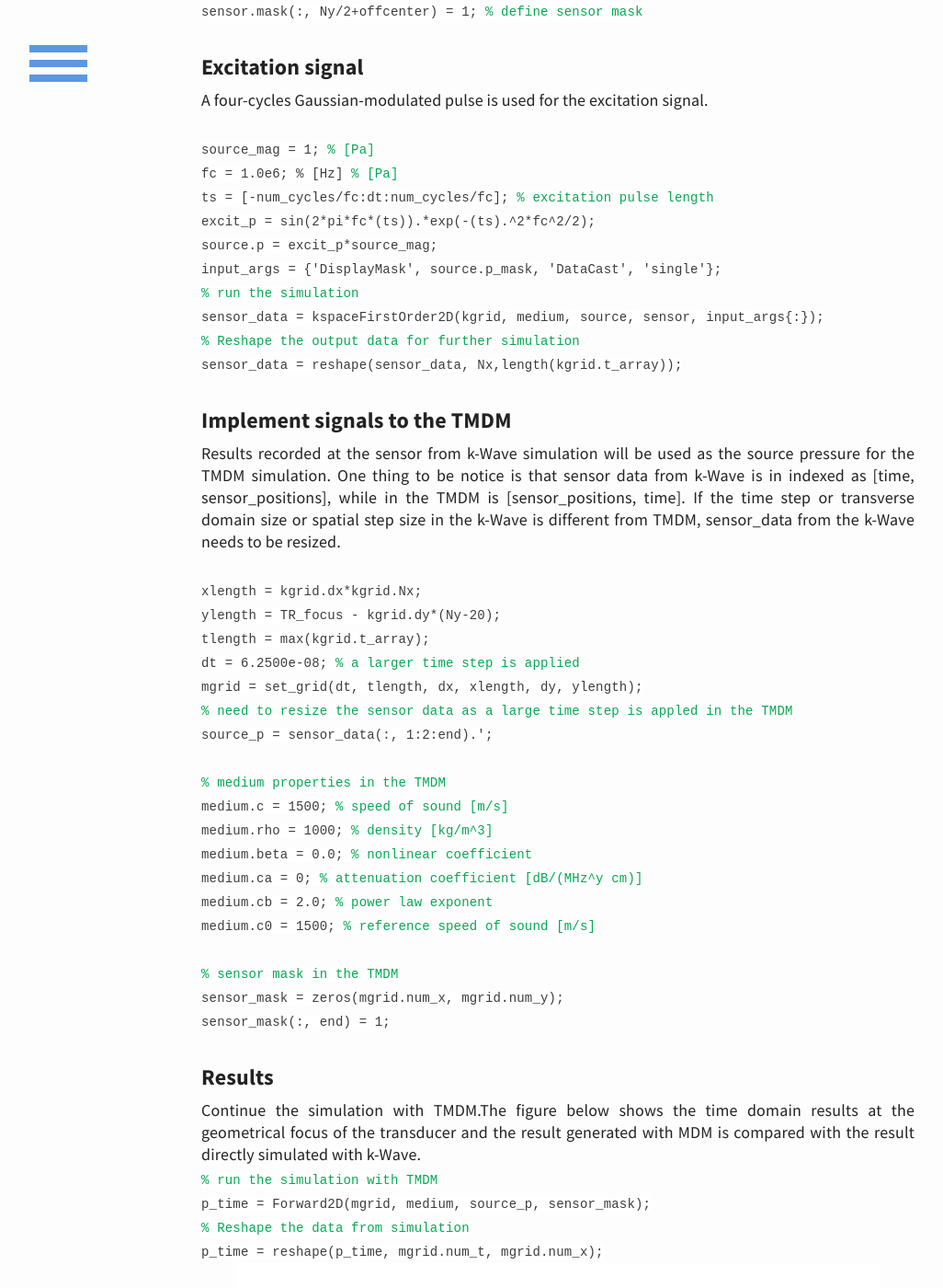
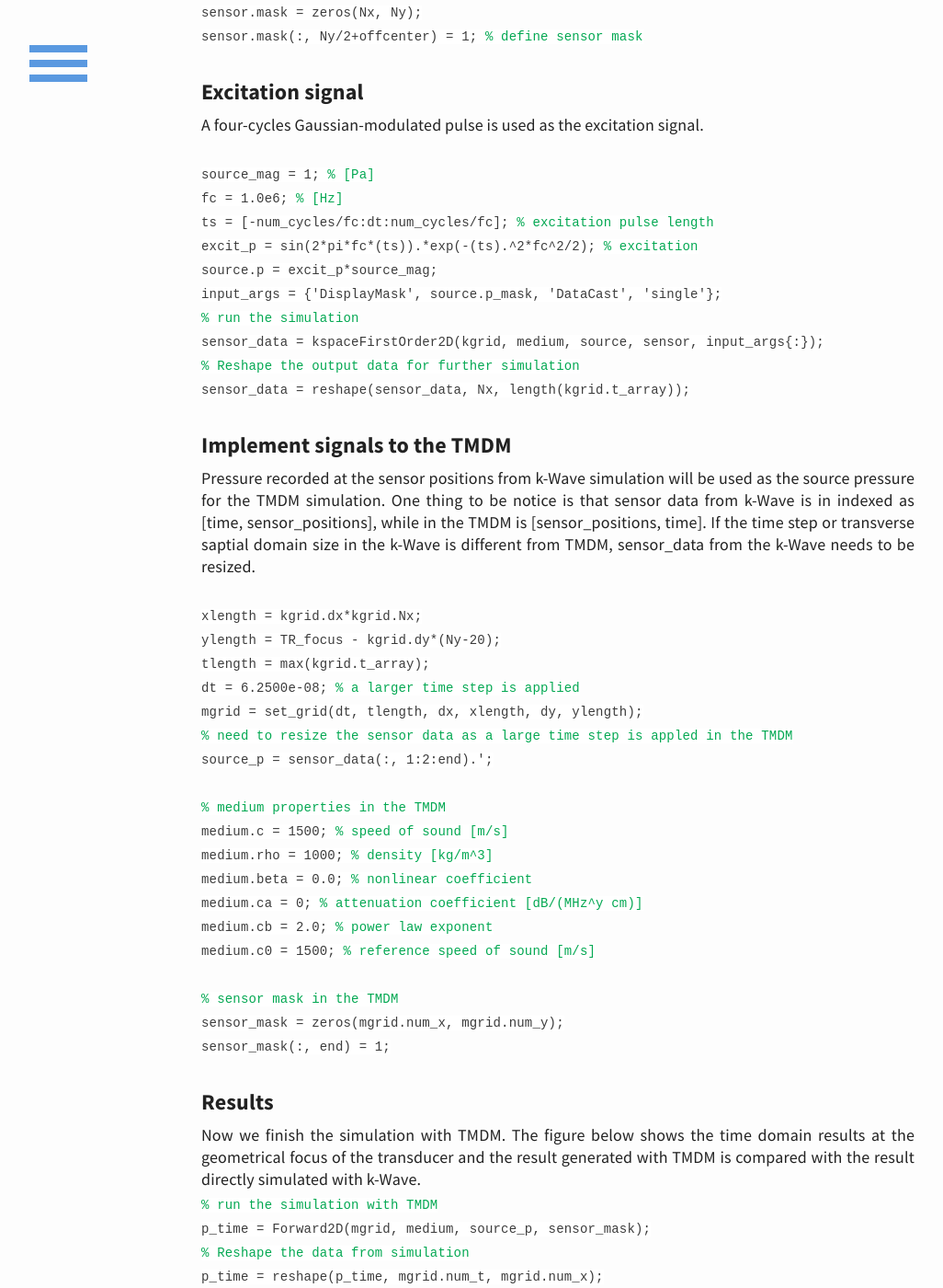
Before and after one commit to m-SOUND/mSOUND, a Jekyll site: the page built from _posts/2019-02-21-combine-k-Wave-TMDM.html, in a window 1280 px wide and 1400 px high, scrolled down 1373 px. Shown: the whole window at 92% size, without its empty margins (33-1059 px from the left). Built offline with Jekyll 4.4.1, drawn with Linux system fonts in a browser that asks for light colours; some of the changed text lies outside the part shown.

Commit message:
Update 2019-02-21-combine-k-Wave-TMDM.html

```diff
--- a/_posts/2019-02-21-combine-k-Wave-TMDM.html
+++ b/_posts/2019-02-21-combine-k-Wave-TMDM.html
@@ -6,10 +6,10 @@
 <hr>
 <hr>
 This example shows how to implement the <a href="http://www.k-wave.org/">k-Wave</a> for simulations with curved transducer.
-Currently, only phased array transducer can be used for simulating focused beams in the mSOUND. If other transducer settings
+Currently, only phased array transducer can be directly simulated in the mSOUND to generate focused beams. If other transducer settings
 are required, people can first use k-Wave to propagate the wave field for a small distance and record the data at a plane.
-Then implement the recorded data at that plane to the TMDM as source pressure. In this example, a curved transduce is first modeled
-with k-Wave.
+Then implement the recorded data at that plane to the mSOUND as source pressure. In this example, a curved transduce is first modeled
+with k-Wave and then continues with the mSOUND.
 <hr>
 <hr>
 </p>
@@ -41,16 +41,16 @@
 <code>
 <br>
 <br>TR_radius = 0.0060;  <font color="#03a852"> % Transducer radius [m] </font>
-<br>TR_focus  = 0.0150;  <font color="#03a852">  % Transducer focus length [m]</font>
-<br>focus  = round(TR_focus/dx);  <font color="#03a852">  % Transducer focus length [grid point]</font>
+<br>TR_focus  = 0.0150;  <font color="#03a852">  % Transducer focal length [m]</font>
+<br>focus  = round(TR_focus/dx);  <font color="#03a852">  % Transducer focal length [grid points]</font>
 <br>cx = round(Nx/2); <font color="#03a852"> % x coordinate of the tranducer center[grid points] </font>
 <br>cy = 10 + focus; <font color="#03a852"> % y coordinate of the tranducer center[grid points] </font>
 
-<br>arc_angle1 = asin(TR_radius/TR_focus);
+<br>arc_angle1 = asin(TR_radius/TR_focus); <font color="#03a852"> % [radians] </font>
 <br>circle1 = makeCircle(Nx, Ny, cx, cy, focus, arc_angle1, false);
-<br>arc_angle2 = pi*2;
+<br>arc_angle2 = pi*2; <font color="#03a852"> % [radians] </font>
 <br>circle2 = makeCircle(Nx, Ny, cx, cy, focus, arc_angle2, false);
-<br>arc_angle3 = pi*2 - arc_angle1;
+<br>arc_angle3 = pi*2 - arc_angle1; <font color="#03a852"> % [radians] </font>
 <br>circle3 = makeCircle(Nx, Ny, cx, cy, focus, arc_angle3, false);
 <br>circle = circle2 - circle3 + circle1;
 <br>
@@ -64,20 +64,20 @@
 <!---excitation signale--->
 <h6>Excitation signal</h6>
 <p>
- A four-cycles Gaussian-modulated pulse is used for the excitation signal.
+ A four-cycles Gaussian-modulated pulse is used as the excitation signal.
 <code>
 <br>
 <br>source_mag = 1;    <font color="#03a852"> % [Pa] </font>
-<br>fc = 1.0e6;  % [Hz] <font color="#03a852"> % [Pa] </font>
+<br>fc = 1.0e6;   <font color="#03a852"> % [Hz] </font>
 <br>ts = [-num_cycles/fc:dt:num_cycles/fc]; <font color="#03a852"> % excitation pulse length </font>
-<br>excit_p = sin(2*pi*fc*(ts)).*exp(-(ts).^2*fc^2/2);
+<br>excit_p = sin(2*pi*fc*(ts)).*exp(-(ts).^2*fc^2/2); <font color="#03a852"> % excitation </font>
 <br>source.p = excit_p*source_mag;
 
 <br>input_args  = {'DisplayMask', source.p_mask, 'DataCast', 'single'};
 <br><font color="#03a852"> % run the simulation</font>
 <br>sensor_data = kspaceFirstOrder2D(kgrid, medium, source, sensor, input_args{:});
  <br><font color="#03a852"> % Reshape the output data for further simulation</font>
-<br>sensor_data = reshape(sensor_data,  Nx,length(kgrid.t_array));
+<br>sensor_data = reshape(sensor_data, Nx, length(kgrid.t_array));
 </code>
 </p>
 
@@ -85,9 +85,9 @@
 <!---implement signal to the TMDM--->
 <h6>Implement signals to the TMDM</h6>
 <p>
- Results recorded at the sensor from k-Wave simulation will be used as the source pressure for the TMDM simulation.
+ Pressure recorded at the sensor positions from k-Wave simulation will be used as the source pressure for the TMDM simulation.
  One thing to be notice is that sensor data from k-Wave is in indexed as [time, sensor_positions], while in the
- TMDM is [sensor_positions, time]. If the time step or transverse domain size or spatial step size in the k-Wave is different from TMDM,
+ TMDM is [sensor_positions, time]. If the time step or transverse saptial domain size in the k-Wave is different from TMDM,
  sensor_data from the k-Wave needs to be resized.
 <code>
 <br>
@@ -120,9 +120,9 @@
 <!---Results--->
 <h6>Results</h6>
 <p>
- Continue the simulation with TMDM.The figure below shows the time domain results
+ Now we finish the simulation with TMDM. The figure below shows the time domain results
  at the geometrical focus of the transducer and the result generated
-with MDM is compared with the result directly simulated with k-Wave.
+with TMDM is compared with the result directly simulated with k-Wave.
  <code>
   <br><font color="#03a852"> % run the simulation with TMDM</font>
 <br>p_time = Forward2D(mgrid, medium, source_p, sensor_mask);
```
